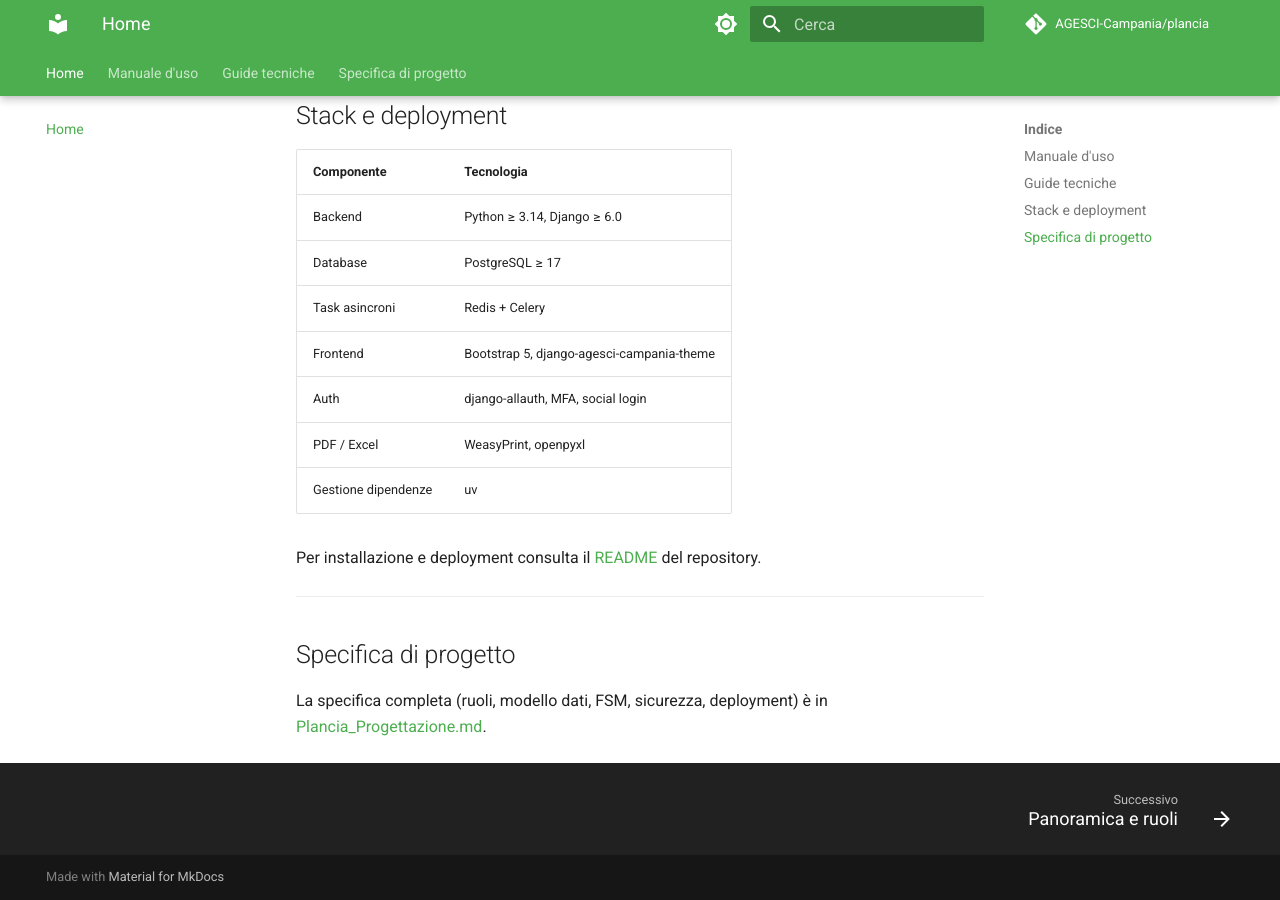
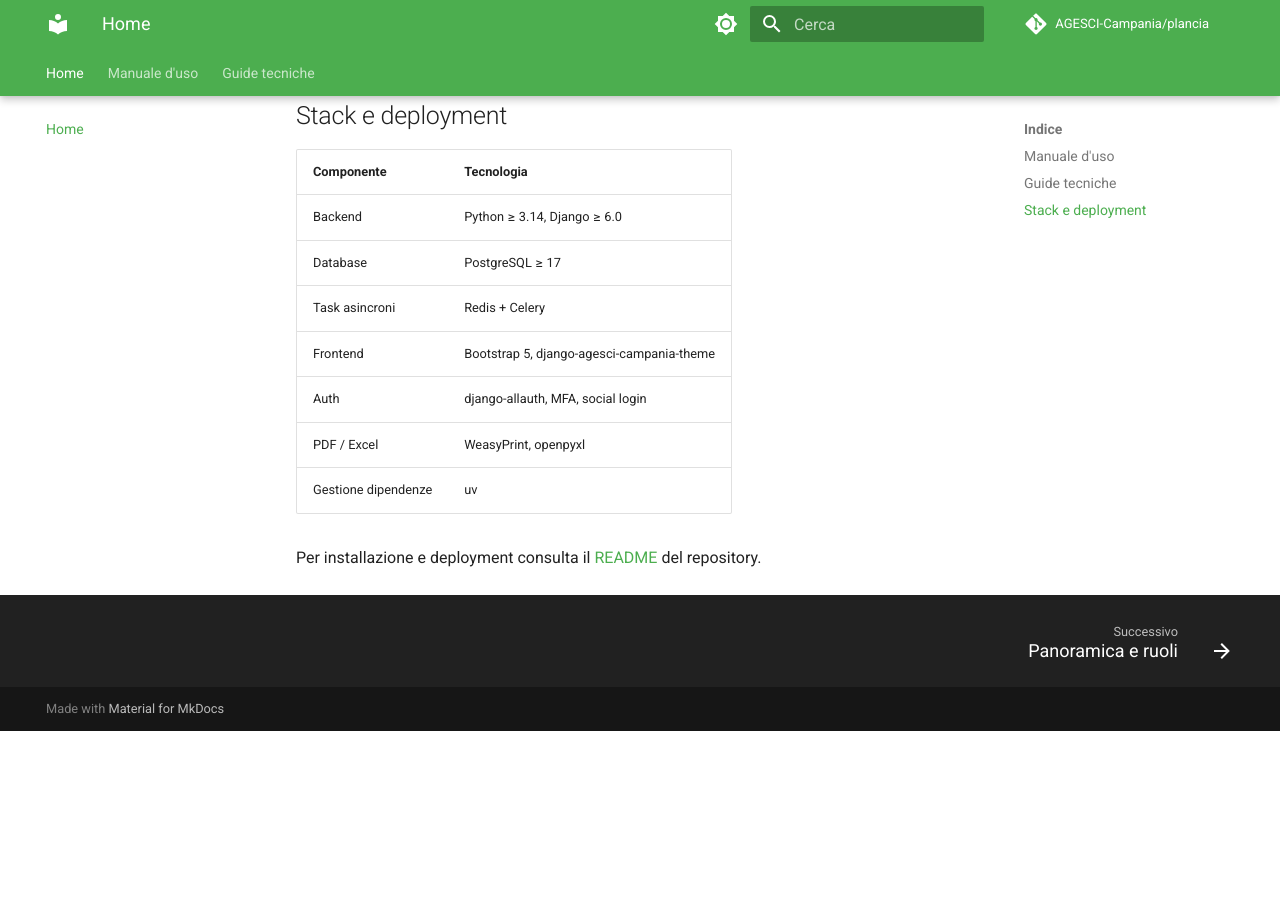
Before and after one commit to AGESCI-Campania/plancia, an MkDocs documentation site: the page built from docs/index.md, in a window 1280 px wide and 900 px high, scrolled down 1126 px. Built offline with MkDocs 1.6.1 and Material for MkDocs 9.7.7, drawn with Linux system fonts in a browser that asks for light colours; comment, search, counter and statistics services are not loaded; after the commit the page ends 1857 px from its top, so only the background shows below that.

Commit message:
Docs: rimuovi sezione "Specifica di progetto" dalla documentazione pubblica
Co-Authored-By: Claude Sonnet 4.6 <noreply@anthropic.com>

```diff
--- a/docs/index.md
+++ b/docs/index.md
@@ -50,10 +50,3 @@ Per chi installa e configura Plancia:
 
 Per installazione e deployment consulta il [README](https://github.com/AGESCI-Campania/plancia#readme)
 del repository.
-
----
-
-## Specifica di progetto
-
-La specifica completa (ruoli, modello dati, FSM, sicurezza, deployment) è in
-[Plancia\_Progettazione.md](Plancia_Progettazione.md).
--- a/mkdocs.yml
+++ b/mkdocs.yml
@@ -66,4 +66,3 @@ nav:
     - Configurazione email: guide/email_provider.md
     - Google Drive OAuth: guide/google_drive_oauth.md
     - Autenticazione social: guide/social_auth.md
-  - Specifica di progetto: Plancia_Progettazione.md
```
